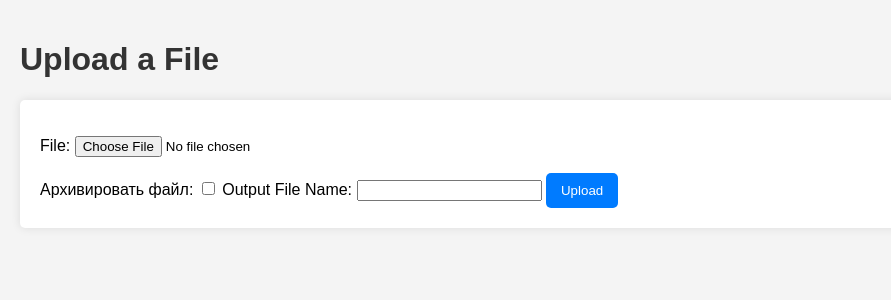
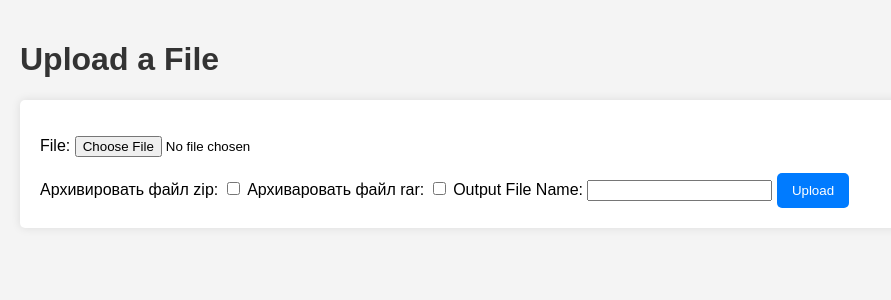
Before and after one commit to fominami/working_with_files_project_pp, a Django app: page / in a window 1280 px wide. Shown: the top 300 px of the page, without its empty margins (0-891 px from the left). Run offline with Django 5.2, Linux system fonts and the light colour scheme.

Commit message:
HTML part for writing in rar

```diff
--- a/mainproject/templates/file_upload.html
+++ b/mainproject/templates/file_upload.html
@@ -38,8 +38,10 @@
     <form method="post" enctype="multipart/form-data">
         <input type="hidden" name="csrfmiddlewaretoken" value="{{ csrf_token }}">
         {{ form.as_p }}
-        <label for="archive">Архивировать файл:</label>
+        <label for="archive">Архивировать файл zip:</label>
         <input type="checkbox" id="archive" name="archive">
+        <label for="rararchive">Архиваровать файл rar:</label>
+        <input type="checkbox" id="rararchive" name="rararchive">
         <label for="output_file">Output File Name:</label>
         <input type="text" id="output_file" name="output_file" required>
         <button type="submit">Upload</button>
```
